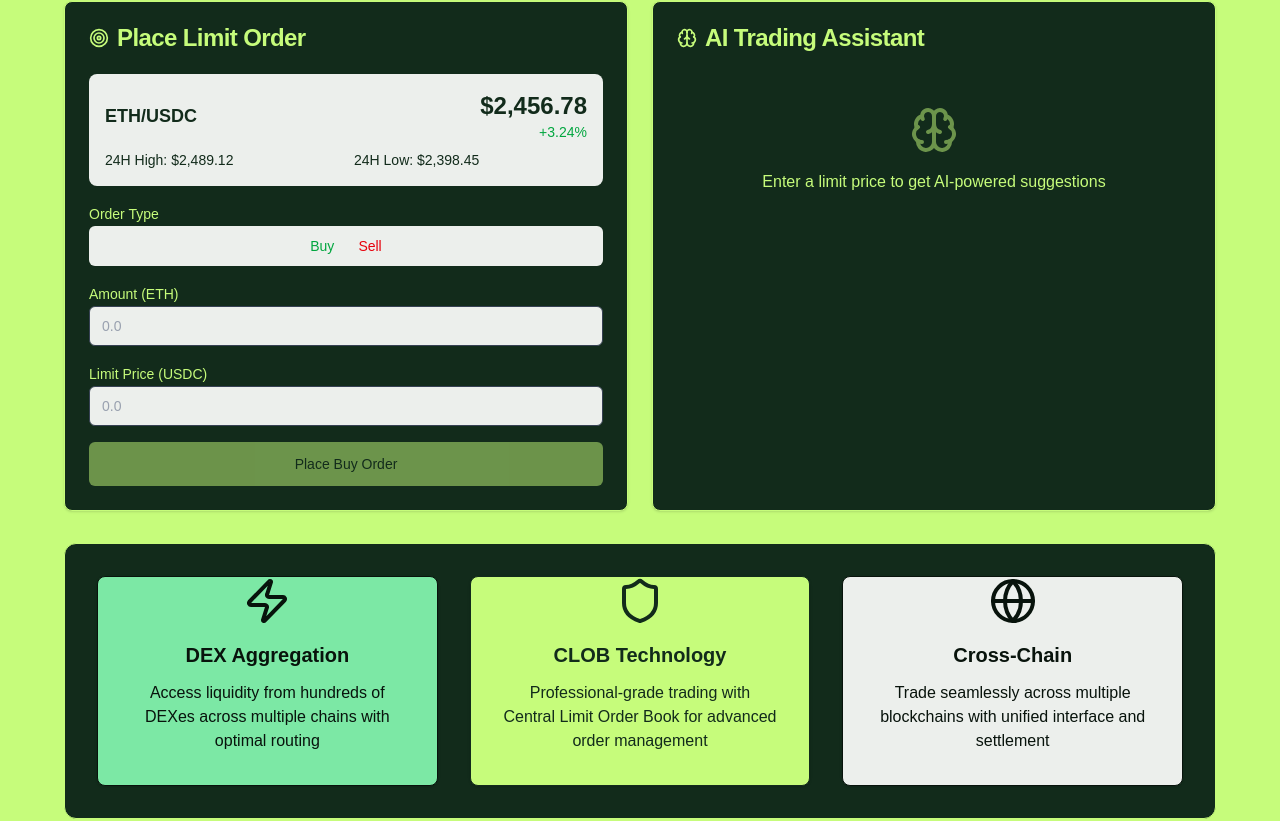
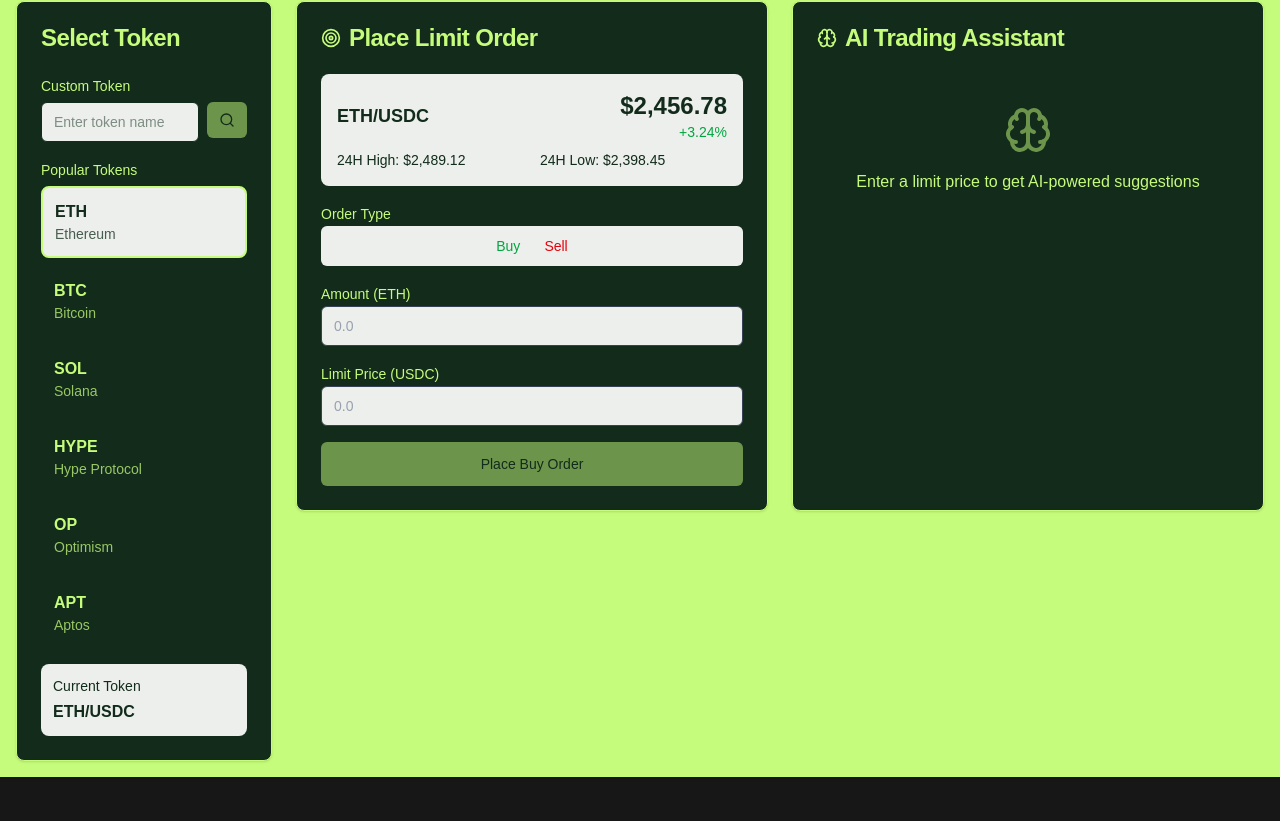
Before and after one commit to ayushsingh82/1Clob, a Next.js app: page /launch in a window 1280 px wide. Shown: the part 259-1080 px from the top of the page. Built offline with nearby package versions, Linux system fonts and the light colour scheme.

Commit message:
token selector

```diff
--- a/src/app/launch/page.tsx
+++ b/src/app/launch/page.tsx
@@ -8,7 +8,7 @@ import { Label } from "@/components/ui/label"
 import { Badge } from "@/components/ui/badge"
 import { Alert } from "@/components/ui/alert"
 import { Tabs, TabsList, TabsTrigger } from "@/components/ui/tabs"
-import { TrendingUp, TrendingDown, Brain, Target, AlertTriangle, CheckCircle, Zap, Shield, Globe } from "lucide-react"
+import { TrendingUp, TrendingDown, Brain, Target, AlertTriangle, CheckCircle, Zap, Shield, Globe, Search } from "lucide-react"
 
 interface AIAnalysis {
   suggestion: "buy" | "sell" | "hold"
@@ -34,15 +34,21 @@ interface MarketData {
   low24h: number
 }
 
+interface Token {
+  symbol: string
+  name: string
+}
+
 export default function LaunchPage() {
   const [orderType, setOrderType] = useState<"buy" | "sell">("buy")
   const [amount, setAmount] = useState("")
   const [price, setPrice] = useState("")
   const [isAnalyzing, setIsAnalyzing] = useState(false)
   const [aiAnalysis, setAiAnalysis] = useState<AIAnalysis | null>(null)
-
-  // Mock market data - in real app, this would come from 1inch API
-  const [marketData] = useState<MarketData>({
+  const [selectedToken, setSelectedToken] = useState("ETH")
+  const [customToken, setCustomToken] = useState("")
+  const [isLoadingToken, setIsLoadingToken] = useState(false)
+  const [marketData, setMarketData] = useState<MarketData>({
     symbol: "ETH/USDC",
     currentPrice: 2456.78,
     change24h: 3.24,
@@ -50,6 +56,89 @@ export default function LaunchPage() {
     high24h: 2489.12,
     low24h: 2398.45,
   })
+
+  // Available tokens (symbols only)
+  const tokens: Token[] = [
+    { symbol: "ETH", name: "Ethereum" },
+    { symbol: "BTC", name: "Bitcoin" },
+    { symbol: "SOL", name: "Solana" },
+    { symbol: "HYPE", name: "Hype Protocol" },
+    { symbol: "OP", name: "Optimism" },
+    { symbol: "APT", name: "Aptos" },
+  ]
+
+  // Fetch token data from CoinGecko API
+  const fetchTokenData = async (tokenId: string) => {
+    setIsLoadingToken(true)
+    try {
+      const response = await fetch(`https://api.coingecko.com/api/v3/simple/price?ids=${tokenId}&vs_currencies=usd&include_24hr_change=true&include_24hr_vol=true&include_24hr_high=true&include_24hr_low=true`)
+      const data = await response.json()
+
+      if (data[tokenId]) {
+        const tokenData = data[tokenId]
+        setMarketData({
+          symbol: `${selectedToken}/USDC`,
+          currentPrice: tokenData.usd,
+          change24h: tokenData.usd_24h_change || 0,
+          volume24h: tokenData.usd_24h_vol || 0,
+          high24h: tokenData.usd_24h_high || tokenData.usd,
+          low24h: tokenData.usd_24h_low || tokenData.usd,
+        })
+      }
+    } catch (error) {
+      console.error("Error fetching token data:", error)
+      // Fallback to default data
+      setMarketData({
+        symbol: `${selectedToken}/USDC`,
+        currentPrice: 100,
+        change24h: 0,
+        volume24h: 1000000,
+        high24h: 110,
+        low24h: 90,
+      })
+    } finally {
+      setIsLoadingToken(false)
+    }
+  }
+
+  // Handle custom token input
+  const handleCustomTokenSubmit = async () => {
+    if (customToken.trim()) {
+      setSelectedToken(customToken.toUpperCase())
+      // Try to fetch data for the custom token
+      await fetchTokenData(customToken.toLowerCase())
+    }
+  }
+
+  // Handle predefined token selection
+  const handleTokenSelect = async (tokenSymbol: string) => {
+    setSelectedToken(tokenSymbol)
+    setCustomToken("")
+
+    // Map common tokens to CoinGecko IDs
+    const tokenIdMap: { [key: string]: string } = {
+      "ETH": "ethereum",
+      "BTC": "bitcoin",
+      "SOL": "solana",
+      "OP": "optimism",
+      "APT": "aptos",
+    }
+
+    const tokenId = tokenIdMap[tokenSymbol]
+    if (tokenId) {
+      await fetchTokenData(tokenId)
+    } else {
+      // For unknown tokens, use default data
+      setMarketData({
+        symbol: `${tokenSymbol}/USDC`,
+        currentPrice: 100,
+        change24h: 0,
+        volume24h: 1000000,
+        high24h: 110,
+        low24h: 90,
+      })
+    }
+  }
 
   // Simulate AI analysis when price changes
   useEffect(() => {
@@ -68,10 +157,10 @@ export default function LaunchPage() {
           suggestedPrice: generateSuggestedPrice(targetPrice, currentPrice),
           reasoning: generateReasoning(targetPrice, currentPrice),
           technicalIndicators: {
-            support: 2420.5,
-            resistance: 2485.3,
-            ema50: 2445.2,
-            ema200: 2398.8,
+            support: currentPrice * 0.985,
+            resistance: currentPrice * 1.015,
+            ema50: currentPrice * 0.995,
+            ema200: currentPrice * 0.975,
             rsi: 67.5,
           },
           riskLevel: Math.abs(targetPrice - currentPrice) / currentPrice > 0.05 ? "high" : "medium",
@@ -93,15 +182,18 @@ export default function LaunchPage() {
 
   const generateReasoning = (targetPrice: number, currentPrice: number): string[] => {
     const reasons = []
+    const support = currentPrice * 0.985
+    const resistance = currentPrice * 1.015
+    const ema50 = currentPrice * 0.995
 
-    if (targetPrice < 2420.5) {
-      reasons.push("Your order is below strong 4H support at $2,420.50 - high probability of fill")
-    } else if (targetPrice > 2485.3) {
-      reasons.push("Your order is above 1D resistance at $2,485.30 - consider lower entry")
+    if (targetPrice < support) {
+      reasons.push(`Your order is below strong 4H support at $${support.toFixed(2)} - high probability of fill`)
+    } else if (targetPrice > resistance) {
+      reasons.push(`Your order is above 1D resistance at $${resistance.toFixed(2)} - consider lower entry`)
     }
 
-    if (targetPrice > 2445.2) {
-      reasons.push("Price is above EMA-50 ($2,445.20) indicating bullish momentum")
+    if (targetPrice > ema50) {
+      reasons.push(`Price is above EMA-50 ($${ema50.toFixed(2)}) indicating bullish momentum`)
     }
 
     reasons.push("RSI at 67.5 suggests slight overbought conditions")
@@ -117,7 +209,7 @@ export default function LaunchPage() {
 
   return (
     <div className="min-h-screen p-4" style={{ backgroundColor: '#C6FC7B' }}>
-      <div className="max-w-6xl mx-auto">
+      <div className="max-w-7xl mx-auto">
         <div className="text-center mb-8">
           <h1 className="text-4xl font-bold mb-2" style={{ color: '#0D2818' }}>1inch Trading Platform</h1>
           <p className="text-lg" style={{ color: '#0D2818' }}>Advanced DEX trading with AI-powered insights and CLOB technology</p>
@@ -126,6 +218,93 @@ export default function LaunchPage() {
           </Badge>
         </div>
 
+        <div className="flex gap-6">
+          {/* Token Sidebar */}
+          <div className="w-64 flex-shrink-0">
+            <Card style={{ backgroundColor: '#122B1B', borderColor: '#C6FC7B' }}>
+              <CardHeader>
+                <CardTitle style={{ color: '#C6FC7B' }}>Select Token</CardTitle>
+              </CardHeader>
+              <CardContent className="space-y-4">
+                {/* Custom Token Input */}
+                <div>
+                  <Label style={{ color: '#C6FC7B' }}>Custom Token</Label>
+                  <div className="flex gap-2 mt-1">
+                    <Input
+                      placeholder="Enter token name"
+                      value={customToken}
+                      onChange={(e) => setCustomToken(e.target.value)}
+                      className="flex-1"
+                      style={{ backgroundColor: '#ECEFEC', color: '#122B1B' }}
+                    />
+                    <Button
+                      onClick={handleCustomTokenSubmit}
+                      disabled={!customToken.trim() || isLoadingToken}
+                      size="sm"
+                      style={{ backgroundColor: '#C6FC7B', color: '#122B1B' }}
+                    >
+                      {isLoadingToken ? (
+                        <div className="animate-spin rounded-full h-4 w-4 border-b-2" style={{ borderColor: '#122B1B' }}></div>
+                      ) : (
+                        <Search className="h-4 w-4" />
+                      )}
+                    </Button>
+                  </div>
+                </div>
+
+                {/* Predefined Tokens */}
+                <div>
+                  <Label style={{ color: '#C6FC7B' }}>Popular Tokens</Label>
+                  <div className="space-y-2 mt-1">
+                    {tokens.map((token) => (
+                      <div
+                        key={token.symbol}
+                        onClick={() => handleTokenSelect(token.symbol)}
+                        className={`p-3 rounded-lg cursor-pointer transition-all duration-200 ${
+                          selectedToken === token.symbol && !customToken
+                            ? 'border-2'
+                            : 'border border-transparent'
+                        }`}
+                        style={{
+                          backgroundColor: selectedToken === token.symbol && !customToken ? '#ECEFEC' : 'transparent',
+                          borderColor: selectedToken === token.symbol && !customToken ? '#C6FC7B' : 'transparent'
+                        }}
+                      >
+                        <div className="flex justify-between items-center">
+                          <div>
+                            <div className="font-semibold" style={{ color: selectedToken === token.symbol && !customToken ? '#122B1B' : '#C6FC7B' }}>
+                              {token.symbol}
+                            </div>
+                            <div className="text-sm opacity-75" style={{ color: selectedToken === token.symbol && !customToken ? '#122B1B' : '#C6FC7B' }}>
+                              {token.name}
+                            </div>
+                          </div>
+                        </div>
+                      </div>
+                    ))}
+                  </div>
+                </div>
+
+                {/* Current Selection */}
+                {selectedToken && (
+                  <div className="p-3 rounded-lg" style={{ backgroundColor: '#ECEFEC' }}>
+                    <div className="text-sm font-medium mb-1" style={{ color: '#122B1B' }}>Current Token</div>
+                    <div className="font-semibold" style={{ color: '#122B1B' }}>
+                      {selectedToken}/USDC
+                    </div>
+                    {isLoadingToken && (
+                      <div className="text-xs mt-1" style={{ color: '#122B1B' }}>
+                        Loading data...
+                      </div>
+                    )}
+                  </div>
+                )}
+              </CardContent>
+            </Card>
+          </div>
+
+          {/* Main Trading Interface */}
+          <div className="flex-1">
             <div className="grid lg:grid-cols-2 gap-6">
               {/* Order Form */}
               <Card style={{ backgroundColor: '#122B1B', borderColor: '#C6FC7B' }}>
@@ -144,7 +323,7 @@ export default function LaunchPage() {
                         <div className="text-2xl font-bold" style={{ color: '#122B1B' }}>${marketData.currentPrice.toLocaleString()}</div>
                         <div className={`text-sm ${marketData.change24h >= 0 ? "text-green-600" : "text-red-600"}`}>
                           {marketData.change24h >= 0 ? "+" : ""}
-                      {marketData.change24h}%
+                          {marketData.change24h.toFixed(2)}%
                         </div>
                       </div>
                     </div>
@@ -171,7 +350,7 @@ export default function LaunchPage() {
 
                   {/* Amount */}
                   <div>
-                <Label htmlFor="amount" style={{ color: '#C6FC7B' }}>Amount (ETH)</Label>
+                    <Label htmlFor="amount" style={{ color: '#C6FC7B' }}>Amount ({selectedToken})</Label>
                     <Input
                       id="amount"
                       type="number"
@@ -251,130 +430,88 @@ export default function LaunchPage() {
                         <div className="flex items-center gap-2">
                           {aiAnalysis.suggestion === "buy" ? (
                             <TrendingUp className="h-4 w-4 text-green-600" />
+                          ) : aiAnalysis.suggestion === "sell" ? (
+                            <TrendingDown className="h-4 w-4 text-red-600" />
                           ) : (
-                        <TrendingDown className="h-4 w-4 text-red-600" />
+                            <Shield className="h-4 w-4 text-yellow-600" />
                           )}
-                      <span className="font-semibold" style={{ color: '#122B1B' }}>AI Suggests: {aiAnalysis.suggestion.toUpperCase()}</span>
-                      <Badge variant="outline" style={{ color: '#122B1B', borderColor: '#122B1B' }}>{Math.round(aiAnalysis.confidence)}% confidence</Badge>
+                          <div>
+                            <div className="font-semibold" style={{ color: '#122B1B' }}>
+                              {aiAnalysis.suggestion === "buy" ? "BUY" : aiAnalysis.suggestion === "sell" ? "SELL" : "HOLD"}
+                            </div>
+                            <div className="text-sm" style={{ color: '#122B1B' }}>
+                              Confidence: {aiAnalysis.confidence.toFixed(1)}%
+                            </div>
+                          </div>
                         </div>
                       </Alert>
 
                       {/* Suggested Price */}
-                  <div className="p-4 rounded-lg border" style={{ backgroundColor: '#ECEFEC', borderColor: '#122B1B' }}>
-                    <div className="flex items-center justify-between">
-                      <span className="font-medium" style={{ color: '#122B1B' }}>Suggested Price:</span>
-                      <span className="text-xl font-bold" style={{ color: '#6603BF' }}>
-                        ${aiAnalysis.suggestedPrice.toLocaleString()}
-                      </span>
+                      <div className="p-3 rounded-lg" style={{ backgroundColor: '#ECEFEC' }}>
+                        <div className="text-sm font-medium mb-1" style={{ color: '#122B1B' }}>Suggested Price</div>
+                        <div className="text-lg font-bold" style={{ color: '#122B1B' }}>
+                          ${aiAnalysis.suggestedPrice.toFixed(2)}
                         </div>
-                    <p className="text-sm mt-1" style={{ color: '#122B1B' }}>
-                      {Math.abs(Number.parseFloat(price) - aiAnalysis.suggestedPrice) > 1
-                        ? `Consider adjusting by $${Math.abs(Number.parseFloat(price) - aiAnalysis.suggestedPrice).toFixed(2)}`
-                        : "Your price looks good!"}
-                    </p>
+                      </div>
+
+                      {/* Risk Level */}
+                      <div className="flex items-center gap-2">
+                        <div className="text-sm font-medium" style={{ color: '#C6FC7B' }}>Risk Level:</div>
+                        <Badge
+                          className={`${
+                            aiAnalysis.riskLevel === "low"
+                              ? "bg-green-100 text-green-800"
+                              : aiAnalysis.riskLevel === "medium"
+                                ? "bg-yellow-100 text-yellow-800"
+                                : "bg-red-100 text-red-800"
+                          }`}
+                        >
+                          {aiAnalysis.riskLevel.toUpperCase()}
+                        </Badge>
                       </div>
 
                       {/* Technical Indicators */}
-                  <div className="grid grid-cols-2 gap-3 text-sm">
-                    <div className="p-3 rounded" style={{ backgroundColor: '#ECEFEC' }}>
-                      <div className="font-medium" style={{ color: '#122B1B' }}>Support</div>
-                      <div className="text-green-600">${aiAnalysis.technicalIndicators.support}</div>
+                      <div className="grid grid-cols-2 gap-3">
+                        <div className="p-3 rounded-lg" style={{ backgroundColor: '#ECEFEC' }}>
+                          <div className="text-xs opacity-75" style={{ color: '#122B1B' }}>Support</div>
+                          <div className="font-semibold" style={{ color: '#122B1B' }}>
+                            ${aiAnalysis.technicalIndicators.support.toFixed(2)}
                           </div>
-                    <div className="p-3 rounded" style={{ backgroundColor: '#ECEFEC' }}>
-                      <div className="font-medium" style={{ color: '#122B1B' }}>Resistance</div>
-                      <div className="text-red-600">${aiAnalysis.technicalIndicators.resistance}</div>
                         </div>
-                    <div className="p-3 rounded" style={{ backgroundColor: '#ECEFEC' }}>
-                      <div className="font-medium" style={{ color: '#122B1B' }}>EMA-50</div>
-                      <div style={{ color: '#122B1B' }}>${aiAnalysis.technicalIndicators.ema50}</div>
+                        <div className="p-3 rounded-lg" style={{ backgroundColor: '#ECEFEC' }}>
+                          <div className="text-xs opacity-75" style={{ color: '#122B1B' }}>Resistance</div>
+                          <div className="font-semibold" style={{ color: '#122B1B' }}>
+                            ${aiAnalysis.technicalIndicators.resistance.toFixed(2)}
                           </div>
-                    <div className="p-3 rounded" style={{ backgroundColor: '#ECEFEC' }}>
-                      <div className="font-medium" style={{ color: '#122B1B' }}>RSI</div>
-                      <div
-                        className={
-                          aiAnalysis.technicalIndicators.rsi > 70
-                            ? "text-red-600"
-                            : aiAnalysis.technicalIndicators.rsi < 30
-                              ? "text-green-600"
-                              : ""
-                        }
-                        style={aiAnalysis.technicalIndicators.rsi <= 70 && aiAnalysis.technicalIndicators.rsi >= 30 ? { color: '#122B1B' } : {}}
-                      >
-                        {aiAnalysis.technicalIndicators.rsi}
+                        </div>
+                        <div className="p-3 rounded-lg" style={{ backgroundColor: '#ECEFEC' }}>
+                          <div className="text-xs opacity-75" style={{ color: '#122B1B' }}>EMA-50</div>
+                          <div className="font-semibold" style={{ color: '#122B1B' }}>
+                            ${aiAnalysis.technicalIndicators.ema50.toFixed(2)}
+                          </div>
+                        </div>
+                        <div className="p-3 rounded-lg" style={{ backgroundColor: '#ECEFEC' }}>
+                          <div className="text-xs opacity-75" style={{ color: '#122B1B' }}>RSI</div>
+                          <div className="font-semibold" style={{ color: '#122B1B' }}>
+                            {aiAnalysis.technicalIndicators.rsi.toFixed(1)}
                           </div>
                         </div>
                       </div>
 
-                  {/* Risk Assessment */}
-                  <div
-                    className={`p-3 rounded-lg ${
-                      aiAnalysis.riskLevel === "low"
-                        ? "border-green-800"
-                        : aiAnalysis.riskLevel === "medium"
-                          ? "border-yellow-800"
-                          : "border-red-800"
-                    }`}
-                    style={{ backgroundColor: '#ECEFEC', borderWidth: '1px' }}
-                  >
-                    <div className="flex items-center gap-2">
-                      {aiAnalysis.riskLevel === "low" ? (
-                        <CheckCircle className="h-4 w-4 text-green-600" />
-                      ) : (
-                        <AlertTriangle className="h-4 w-4 text-yellow-600" />
-                      )}
-                      <span className="font-medium" style={{ color: '#122B1B' }}>Risk Level: {aiAnalysis.riskLevel.toUpperCase()}</span>
+                      {/* Reasoning */}
+                      <div>
+                        <div className="text-sm font-medium mb-2" style={{ color: '#C6FC7B' }}>AI Reasoning</div>
+                        <div className="space-y-2">
+                          {aiAnalysis.reasoning.map((reason, index) => (
+                            <div key={index} className="flex items-start gap-2">
+                              <CheckCircle className="h-4 w-4 mt-0.5 flex-shrink-0" style={{ color: '#10B981' }} />
+                              <div className="text-sm" style={{ color: '#C6FC7B' }}>{reason}</div>
                             </div>
+                          ))}
                         </div>
-
-                  {/* AI Reasoning */}
-                  <div>
-                    <h4 className="font-medium mb-2" style={{ color: '#C6FC7B' }}>AI Analysis:</h4>
-                    <ul className="space-y-1 text-sm">
-                      {aiAnalysis.reasoning.map((reason, index) => (
-                        <li key={index} className="flex items-start gap-2">
-                          <span className="mt-1" style={{ color: '#ECEFEC' }}>•</span>
-                          <span style={{ color: '#ECEFEC' }}>{reason}</span>
-                        </li>
-                      ))}
-                    </ul>
                       </div>
                     </div>
                   ) : null}
-            </CardContent>
-          </Card>
-        </div>
-
-        {/* Features */}
-        <div className="mt-8">
-          <div className="p-8 rounded-xl" style={{ backgroundColor: '#122B1B', borderColor: '#C6FC7B', borderWidth: '1px' }}>
-            <div className="grid md:grid-cols-3 gap-8">
-              <Card style={{ backgroundColor: '#7CE8A5', borderColor: '#08130C' }}>
-                <CardContent className="p-8 text-center">
-                  <Zap className="h-12 w-12 mx-auto mb-4" style={{ color: '#08130C' }} />
-                  <h3 className="text-xl font-semibold mb-3" style={{ color: '#08130C' }}>DEX Aggregation</h3>
-                  <p className="text-base" style={{ color: '#08130C' }}>
-                    Access liquidity from hundreds of DEXes across multiple chains with optimal routing
-                  </p>
-                </CardContent>
-              </Card>
-
-              <Card style={{ backgroundColor: '#C6FC7B', borderColor: '#122B1B' }}>
-                <CardContent className="p-8 text-center">
-                  <Shield className="h-12 w-12 mx-auto mb-4" style={{ color: '#122B1B' }} />
-                  <h3 className="text-xl font-semibold mb-3" style={{ color: '#122B1B' }}>CLOB Technology</h3>
-                  <p className="text-base" style={{ color: '#122B1B' }}>
-                    Professional-grade trading with Central Limit Order Book for advanced order management
-                  </p>
-                </CardContent>
-              </Card>
-
-              <Card style={{ backgroundColor: '#ECEFEC', borderColor: '#08130C' }}>
-                <CardContent className="p-8 text-center">
-                  <Globe className="h-12 w-12 mx-auto mb-4" style={{ color: '#08130C' }} />
-                  <h3 className="text-xl font-semibold mb-3" style={{ color: '#08130C' }}>Cross-Chain</h3>
-                  <p className="text-base" style={{ color: '#08130C' }}>
-                    Trade seamlessly across multiple blockchains with unified interface and settlement
-                  </p>
                 </CardContent>
               </Card>
             </div>
```
Lines whose indentation alone changed are shown as unchanged.
